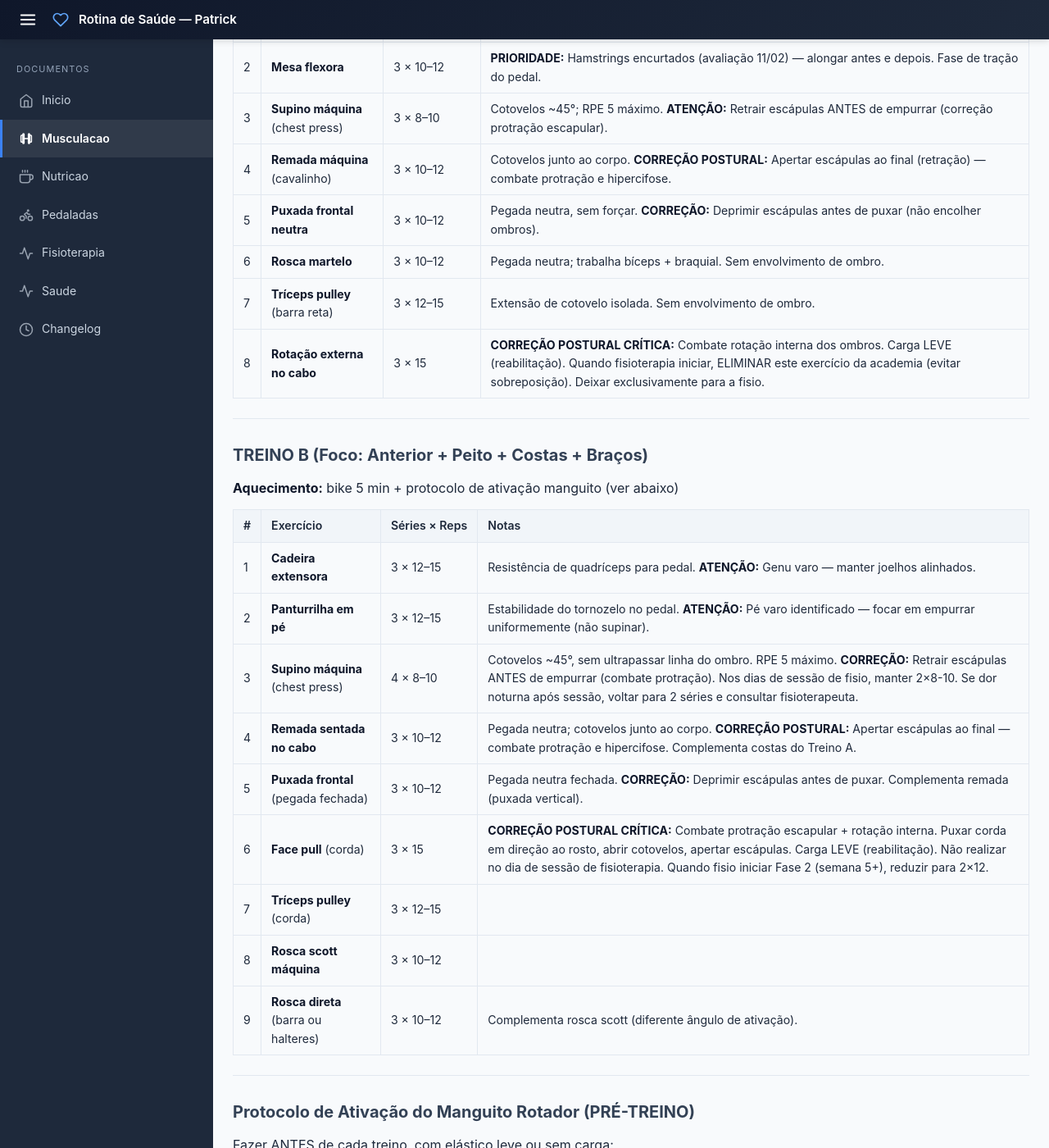
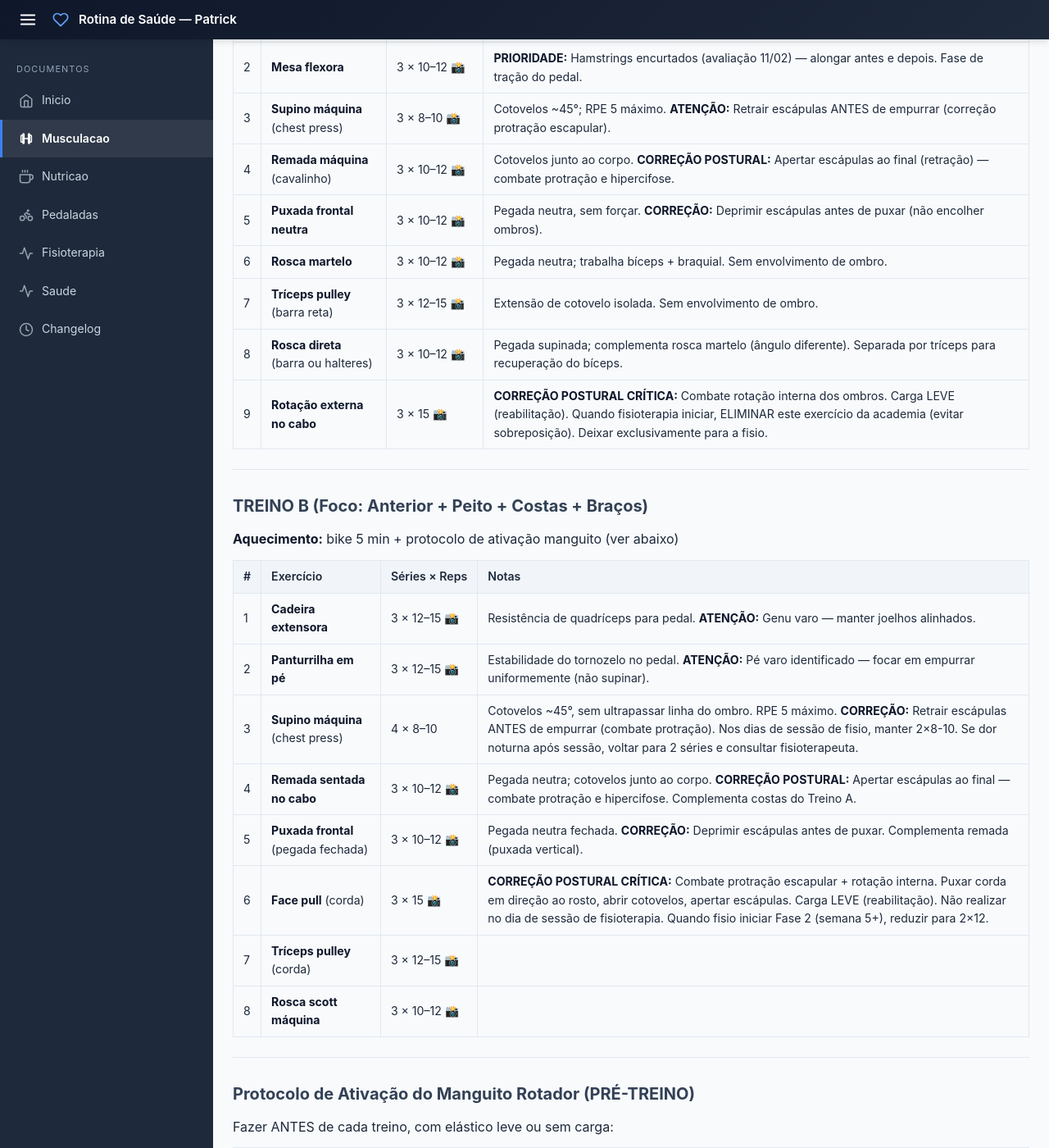
Before and after one commit to criapix/rotina-saude, a Jekyll site: the page built from serie-academia.md, in a window 1280 px wide and 1400 px high, scrolled down 699 px. Shown: the whole window at 82% size. Built offline with Jekyll 4.4.1, drawn with Linux system fonts in a browser that asks for light colours; some of the changed text lies outside the part shown.

Commit message:
Add exercise reference images and move rosca direta to Treino A
Added visual reference links to all exercises across both workouts
and warmup protocol. Redistributed rosca direta from Treino B to
Treino A for better bicep exercise spacing.

Co-Authored-By: Claude Opus 4.6 <noreply@anthropic.com>

```diff
--- a/serie-academia.md
+++ b/serie-academia.md
@@ -31,14 +31,15 @@ Tempo: **3-1-2** nos compostos de perna (3s excêntrica, 1s pausa, 2s concêntri
 
 | # | Exercício | Séries × Reps | Notas |
 |---|---|---|---|
-| 1 | **Leg press 45°** | 3 × 10–12 | Tempo 3-1-2; amplitude completa. **ATENÇÃO:** Genu varo identificado — manter joelhos alinhados com pés (não deixar abrir). |
-| 2 | **Mesa flexora** | 3 × 10–12 | **PRIORIDADE:** Hamstrings encurtados (avaliação 11/02) — alongar antes e depois. Fase de tração do pedal. |
-| 3 | **Supino máquina** (chest press) | 3 × 8–10 | Cotovelos ~45°; RPE 5 máximo. **ATENÇÃO:** Retrair escápulas ANTES de empurrar (correção protração escapular). |
-| 4 | **Remada máquina** (cavalinho) | 3 × 10–12 | Cotovelos junto ao corpo. **CORREÇÃO POSTURAL:** Apertar escápulas ao final (retração) — combate protração e hipercifose. |
-| 5 | **Puxada frontal neutra** | 3 × 10–12 | Pegada neutra, sem forçar. **CORREÇÃO:** Deprimir escápulas antes de puxar (não encolher ombros). |
-| 6 | **Rosca martelo** | 3 × 10–12 | Pegada neutra; trabalha bíceps + braquial. Sem envolvimento de ombro. |
-| 7 | **Tríceps pulley** (barra reta) | 3 × 12–15 | Extensão de cotovelo isolada. Sem envolvimento de ombro. |
-| 8 | **Rotação externa no cabo** | 3 × 15 | **CORREÇÃO POSTURAL CRÍTICA:** Combate rotação interna dos ombros. Carga LEVE (reabilitação). Quando fisioterapia iniciar, ELIMINAR este exercício da academia (evitar sobreposição). Deixar exclusivamente para a fisio. |
+| 1 | **Leg press 45°** | 3 × 10–12 [📸](https://treinomestre.com.br/wp-content/uploads/2019/06/leg-press-45.jpg) | Tempo 3-1-2; amplitude completa. **ATENÇÃO:** Genu varo identificado — manter joelhos alinhados com pés (não deixar abrir). |
+| 2 | **Mesa flexora** | 3 × 10–12 [📸](https://www.hipertrofia.org/blog/wp-content/uploads/2018/09/execucao-da-mesa-flexora1.jpg) | **PRIORIDADE:** Hamstrings encurtados (avaliação 11/02) — alongar antes e depois. Fase de tração do pedal. |
+| 3 | **Supino máquina** (chest press) | 3 × 8–10 [📸](https://totalpass.com/wp-content/uploads/2025/01/supino-maquina.jpg) | Cotovelos ~45°; RPE 5 máximo. **ATENÇÃO:** Retrair escápulas ANTES de empurrar (correção protração escapular). |
+| 4 | **Remada máquina** (cavalinho) | 3 × 10–12 [📸](https://static1.minhavida.com.br/articles/b5/42/64/cf/lio-putrashutterstock-remada-cavalinho-na-maquina-orig-1.jpg) | Cotovelos junto ao corpo. **CORREÇÃO POSTURAL:** Apertar escápulas ao final (retração) — combate protração e hipercifose. |
+| 5 | **Puxada frontal neutra** | 3 × 10–12 [📸](https://i.ytimg.com/vi/ual2wWatHvo/hq2.jpg?sqp=-oaymwEYCOgCEOgCSFryq4qpAwoIARUAAIhC0AEB&rs=AOn4CLAGvcJLT7geFyIXLk9BtVST1tRQlw) | Pegada neutra, sem forçar. **CORREÇÃO:** Deprimir escápulas antes de puxar (não encolher ombros). |
+| 6 | **Rosca martelo** | 3 × 10–12 [📸](https://static1.minhavida.com.br/articles/39/76/c9/c4/makatserchykshutterstock-orig-1.jpg) | Pegada neutra; trabalha bíceps + braquial. Sem envolvimento de ombro. |
+| 7 | **Tríceps pulley** (barra reta) | 3 × 12–15 [📸](https://www.hipertrofia.org/blog/wp-content/uploads/2018/09/execucao-do-triceps-pulley.jpg) | Extensão de cotovelo isolada. Sem envolvimento de ombro. |
+| 8 | **Rosca direta** (barra ou halteres) | 3 × 10–12 [📸](https://www.hipertrofia.org/blog/wp-content/uploads/2018/08/rosca-direta-com-barra-1.jpg) | Pegada supinada; complementa rosca martelo (ângulo diferente). Separada por tríceps para recuperação do bíceps. |
+| 9 | **Rotação externa no cabo** | 3 × 15 [📸](https://s32540.pcdn.co/wp-content/uploads/2018/11/rota%C3%A7aoexterna241118-Copy.jpg) | **CORREÇÃO POSTURAL CRÍTICA:** Combate rotação interna dos ombros. Carga LEVE (reabilitação). Quando fisioterapia iniciar, ELIMINAR este exercício da academia (evitar sobreposição). Deixar exclusivamente para a fisio. |
 
 ---
 
@@ -48,15 +49,14 @@ Tempo: **3-1-2** nos compostos de perna (3s excêntrica, 1s pausa, 2s concêntri
 
 | # | Exercício | Séries × Reps | Notas |
 |---|---|---|---|
-| 1 | **Cadeira extensora** | 3 × 12–15 | Resistência de quadríceps para pedal. **ATENÇÃO:** Genu varo — manter joelhos alinhados. |
-| 2 | **Panturrilha em pé** | 3 × 12–15 | Estabilidade do tornozelo no pedal. **ATENÇÃO:** Pé varo identificado — focar em empurrar uniformemente (não supinar). |
+| 1 | **Cadeira extensora** | 3 × 12–15 [📸](https://totalpass.com/br/blog/wp-content/uploads/2024/02/cadeira-extensora-homem.jpg) | Resistência de quadríceps para pedal. **ATENÇÃO:** Genu varo — manter joelhos alinhados. |
+| 2 | **Panturrilha em pé** | 3 × 12–15 [📸](https://www.mundoboaforma.com.br/wp-content/uploads/2022/10/aparelho-panturrilha.jpg) | Estabilidade do tornozelo no pedal. **ATENÇÃO:** Pé varo identificado — focar em empurrar uniformemente (não supinar). |
 | 3 | **Supino máquina** (chest press) | 4 × 8–10 | Cotovelos ~45°, sem ultrapassar linha do ombro. RPE 5 máximo. **CORREÇÃO:** Retrair escápulas ANTES de empurrar (combate protração). Nos dias de sessão de fisio, manter 2×8-10. Se dor noturna após sessão, voltar para 2 séries e consultar fisioterapeuta. |
-| 4 | **Remada sentada no cabo** | 3 × 10–12 | Pegada neutra; cotovelos junto ao corpo. **CORREÇÃO POSTURAL:** Apertar escápulas ao final — combate protração e hipercifose. Complementa costas do Treino A. |
-| 5 | **Puxada frontal** (pegada fechada) | 3 × 10–12 | Pegada neutra fechada. **CORREÇÃO:** Deprimir escápulas antes de puxar. Complementa remada (puxada vertical). |
-| 6 | **Face pull** (corda) | 3 × 15 | **CORREÇÃO POSTURAL CRÍTICA:** Combate protração escapular + rotação interna. Puxar corda em direção ao rosto, abrir cotovelos, apertar escápulas. Carga LEVE (reabilitação). Não realizar no dia de sessão de fisioterapia. Quando fisio iniciar Fase 2 (semana 5+), reduzir para 2×12. |
-| 7 | **Tríceps pulley** (corda) | 3 × 12–15 | |
-| 8 | **Rosca scott máquina** | 3 × 10–12 | |
-| 9 | **Rosca direta** (barra ou halteres) | 3 × 10–12 | Complementa rosca scott (diferente ângulo de ativação). |
+| 4 | **Remada sentada no cabo** | 3 × 10–12 [📸](https://static.wixstatic.com/media/2edbed_56a6cbe28714421c96fb1f932516ed07~mv2.jpg/v1/fill/w_1000,h_600,al_c,q_85/2edbed_56a6cbe28714421c96fb1f932516ed07~mv2.jpg) | Pegada neutra; cotovelos junto ao corpo. **CORREÇÃO POSTURAL:** Apertar escápulas ao final — combate protração e hipercifose. Complementa costas do Treino A. |
+| 5 | **Puxada frontal** (pegada fechada) | 3 × 10–12 [📸](https://treinomestre.com.br/wp-content/uploads/2022/06/puxada-fechada-pegada-supinada.png) | Pegada neutra fechada. **CORREÇÃO:** Deprimir escápulas antes de puxar. Complementa remada (puxada vertical). |
+| 6 | **Face pull** (corda) | 3 × 15 [📸](https://www.hipertrofia.org/blog/wp-content/uploads/2019/10/face-pulls.jpg) | **CORREÇÃO POSTURAL CRÍTICA:** Combate protração escapular + rotação interna. Puxar corda em direção ao rosto, abrir cotovelos, apertar escápulas. Carga LEVE (reabilitação). Não realizar no dia de sessão de fisioterapia. Quando fisio iniciar Fase 2 (semana 5+), reduzir para 2×12. |
+| 7 | **Tríceps pulley** (corda) | 3 × 12–15 [📸](https://www.hipertrofia.org/blog/wp-content/uploads/2018/10/execucao-do-triceps-corda.jpg) | |
+| 8 | **Rosca scott máquina** | 3 × 10–12 [📸](https://static1.minhavida.com.br/articles/a0/79/bd/2f/makatserchykshutterstock-orig-1.jpg) | |
 
 ---
 
@@ -66,12 +66,12 @@ Fazer ANTES de cada treino, com elástico leve ou sem carga:
 
 | # | Exercício | Reps |
 |---|---|---|
-| 1 | Pêndulo de Codman | 3 × 30–45s cada direção (antes de tudo) |
-| 2 | Rotação externa 0° (cotovelo no corpo) | 2 × 15 |
+| 1 | Pêndulo de Codman [📸](https://fisioterapiaelainedaltoe.com.br/wp-content/uploads/cache/images/2026/02/Exercicios-pendulares-de-Codman/Exercicios-pendulares-de-Codman-1378541090.jpg) | 3 × 30–45s cada direção (antes de tudo) |
+| 2 | Rotação externa 0° (cotovelo no corpo) [📸](https://s32540.pcdn.co/wp-content/uploads/2018/11/rotacao-externa-com-halteres241118-Copy-1024x430.jpg) | 2 × 15 |
 | 3 | Rotação externa 90° — **SUSPENSO até liberação do fisioterapeuta (semana 6–8 de reabilitação)** | — |
-| 4 | Isometria de abdução (lado da parede) | 2 × 10s |
-| 5 | Retração escapular | 2 × 12 |
-| 6 | Wall slides (serrátil anterior) | 2 × 12 |
+| 4 | Isometria de abdução (lado da parede) [📸](https://static1.squarespace.com/static/5f5e8592d2b0854b18af6975/5fb7c850d4788b5df8d8af32/61cc8e39d8fd7838e530d37b/1733174875782/Isometric%2BShoulder%2BAbduction.jpg?format=1500w) | 2 × 10s |
+| 5 | Retração escapular [📸](https://www.itcvertebral.com.br/wp-content/uploads/2024/09/retracao-escapular-1-1900x1024.jpg) | 2 × 12 |
+| 6 | Wall slides (serrátil anterior) [📸](https://ksquaredfitness.com/wp-content/uploads/2022/04/Serratus-wall-slide.png) | 2 × 12 |
 
 **Regra:** Se qualquer exercício causar dor, **NÃO FAZER** e informar o fisioterapeuta.
 
@@ -206,7 +206,7 @@ Fazer ANTES de cada treino, com elástico leve ou sem carga:
 - Pernas reduzidas (4 exercícios) — ciclismo 3x/semana complementa o estímulo de membros inferiores
 - Peito: ~7 sets/semana (supino 3×A + 4×B) — limite de segurança é **8 sets/semana** de pushing até liberação da fisio
 - Costas: ~9 sets/semana (remada + puxada em A, remada + puxada em B) — **também serve como correção postural**
-- Braços: tríceps 2x/semana + bíceps 2x/semana (3 variações de rosca + 2 de tríceps)
+- Braços: tríceps 2x/semana + bíceps 2x/semana (3 variações: martelo + direta no A, scott no B; 2 de tríceps)
 - Tempo 3-1-2 nos compostos de perna: mais tempo sob tensão = mais estímulo hipertrófico
 - NUNCA fisioterapia e exercícios de peito no mesmo dia com <6h de intervalo
 - **NOVO:** Alongamento de isquiotibiais OBRIGATÓRIO antes e depois do treino de perna
```
Also changed, not shown: changelog.md.
